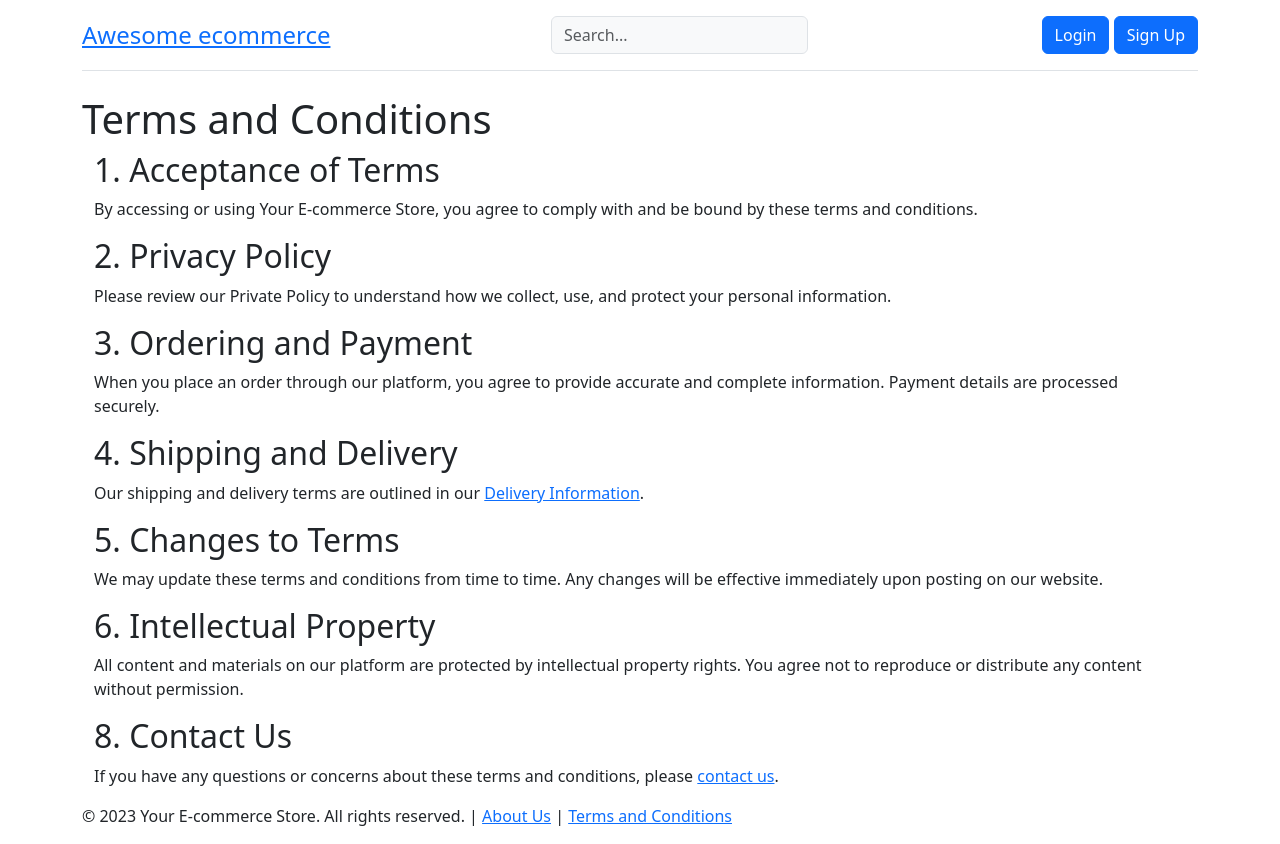
After one commit to Python-hobbits/Awesome_ecommerce, a Django app: template src/apps/content/templates/support/terms_and_conditions.html in a window 1280 px wide. The commit adds this page. Run offline with Django 3.2, Linux system fonts and the light colour scheme; the template is opened without the code that fills it, so the values that code supplies are empty.

Commit message:
Feat: Terms and Conditions

```diff
--- a/src/apps/content/templates/includes/footer.html
+++ b/src/apps/content/templates/includes/footer.html
@@ -1,3 +1,6 @@
 <footer>
-    <p>&copy; 2023 Awesome Ecommerce. All rights reserved.</p>
+    <p>&copy; 2023 Your E-commerce Store. All rights reserved. |
+        <a href="{% url 'about_us' %}">About Us</a> |
+        <a href="{% url 'terms_and_conditions' %}">Terms and Conditions</a>
+    </p>
 </footer>
--- /dev/null
+++ b/src/apps/content/templates/support/terms_and_conditions.html
@@ -0,0 +1,44 @@
+{% extends "base.html" %}
+
+{% block content %}
+  <header>
+    <h1>Terms and Conditions</h1>
+  </header>
+  <div class="container">
+    <h2>1. Acceptance of Terms</h2>
+    <p>
+      By accessing or using Your E-commerce Store, you agree to comply with and be bound by these terms and conditions.
+    </p>
+
+    <h2>2. Privacy Policy</h2>
+    <p>
+      Please review our Private Policy to understand how we collect, use, and protect your personal information.
+    </p>
+
+    <h2>3. Ordering and Payment</h2>
+    <p>
+      When you place an order through our platform, you agree to provide accurate and complete information. Payment details are processed securely.
+    </p>
+
+    <h2>4. Shipping and Delivery</h2>
+    <p>
+      Our shipping and delivery terms are outlined in our <a href="{% url 'delivery' %}">Delivery Information</a>.
+    </p>
+
+    <h2>5. Changes to Terms</h2>
+    <p>
+      We may update these terms and conditions from time to time. Any changes will be effective immediately upon posting on our website.
+    </p>
+
+    <h2>6. Intellectual Property</h2>
+    <p>
+      All content and materials on our platform are protected by intellectual property rights. You agree not to reproduce or distribute any content without permission.
+    </p>
+
+
+    <h2>8. Contact Us</h2>
+    <p>
+      If you have any questions or concerns about these terms and conditions, please <a href="{% url 'about_us' %}">contact us</a>.
+    </p>
+  </div>
+{% endblock %}
--- a/src/apps/content/urls.py
+++ b/src/apps/content/urls.py
@@ -1,9 +1,10 @@
 from django.urls import path
 
-from src.apps.content.views import IndexView, AboutUsView, DeliveryView
+from src.apps.content.views import IndexView, AboutUsView, DeliveryView, TermsAndConditionsView
 
 urlpatterns = [
     path("", IndexView.as_view(), name="index"),
     path("about_us", AboutUsView.as_view(), name="about_us"),
     path("delivery", DeliveryView.as_view(), name="delivery"),
+    path("terms", TermsAndConditionsView.as_view(), name="terms_and_conditions"),
 ]
--- a/src/apps/content/views.py
+++ b/src/apps/content/views.py
@@ -11,3 +11,7 @@ class AboutUsView(TemplateView):
 
 class DeliveryView(TemplateView):
     template_name = "support/delivery.html"
+
+
+class TermsAndConditionsView(TemplateView):
+    template_name = "support/terms_and_conditions.html"
```
